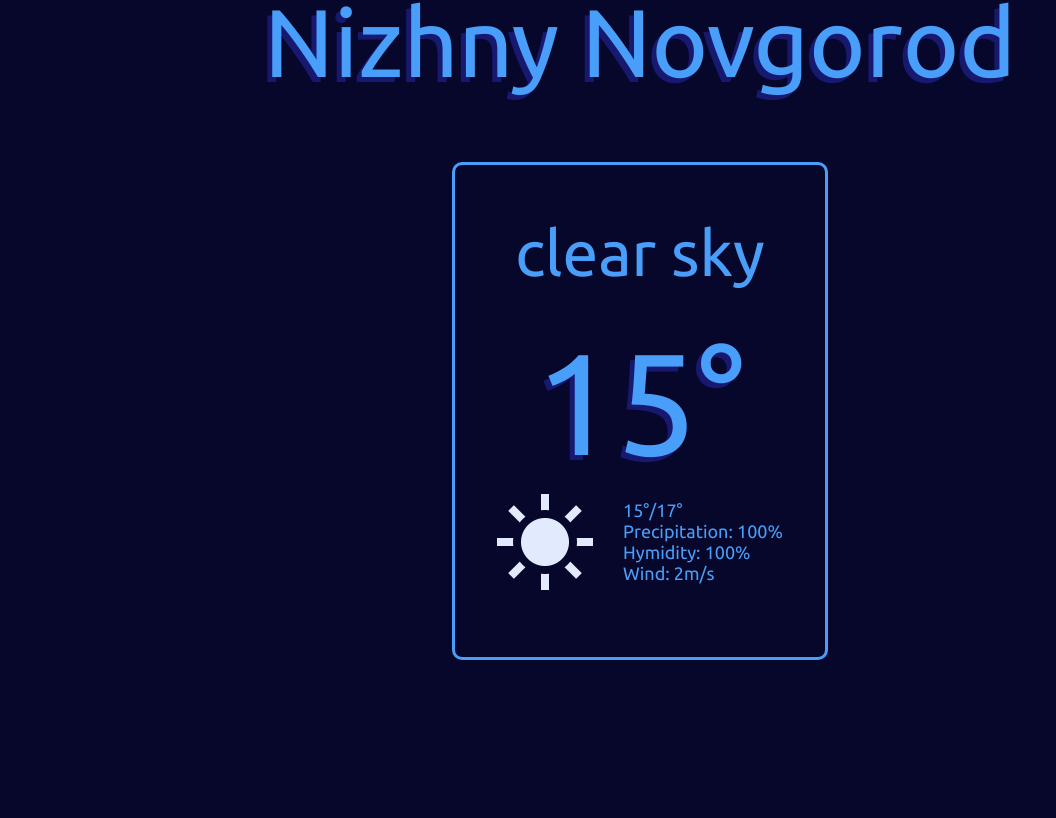
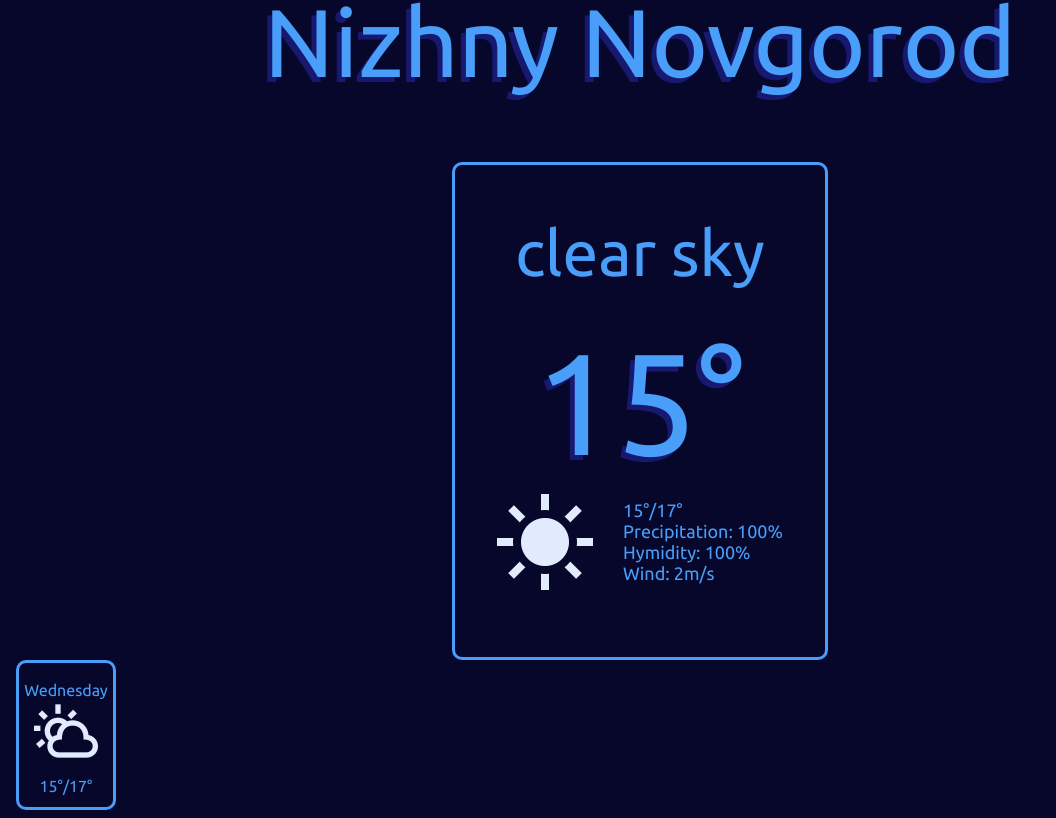
Before and after one commit to kuza2010/angular_weather_dashboard, an Angular app: page / in a window 1280 px wide. Shown: the part 155-973 px from the top of the page, without its empty margins (0-1056 px from the left). Before the commit the page ends 823 px from the top, so only its background shows below. Built offline with nearby package versions, Linux system fonts and the light colour scheme.

Commit message:
Mini dashboard component was added

```diff
--- a/src/app/app.module.ts
+++ b/src/app/app.module.ts
@@ -6,13 +6,15 @@ import { AppComponent } from "./app.component";
 import { HeaderComponent } from "./components/header/header.component";
 import { MainBoardComponent } from "./components/main-board/main-board.component";
 import { BigDashboardComponent } from "./components/big-dashboard/big-dashboard.component";
+import { MiniDashboardComponent } from './components/mini-dashboard/mini-dashboard.component';
 
 @NgModule({
   declarations: [
     AppComponent,
     HeaderComponent,
     MainBoardComponent,
-    BigDashboardComponent
+    BigDashboardComponent,
+    MiniDashboardComponent
   ],
   imports: [BrowserModule, AppRoutingModule],
   providers: [],
--- a/src/app/components/main-board/main-board.component.html
+++ b/src/app/components/main-board/main-board.component.html
@@ -3,4 +3,5 @@
 </div>
 <div class="dashboards">
   <app-big-dashboard></app-big-dashboard>
+  <app-mini-dashboard></app-mini-dashboard>
 </div>
--- /dev/null
+++ b/src/app/components/mini-dashboard/mini-dashboard.component.css
@@ -0,0 +1,33 @@
+.mini-dashoard {
+  width: 100px;
+  height: 150px;
+  text-align: center;
+
+  /* Brilliant Azure */
+  border: 3px solid #489ef9;
+  box-sizing: border-box;
+  border-radius: 10px;
+}
+
+p {
+  margin: 0;
+  padding: 0;
+
+  /* Brilliant Azure */
+  color: #489ef9;
+  text-align: center;
+}
+
+.day {
+  margin-top: 18px;
+}
+
+.average-temperature {
+  margin-top: 11px;
+}
+
+.images {
+  width: 64px;
+  height: 64px;
+  margin-top: 9px;
+}
--- /dev/null
+++ b/src/app/components/mini-dashboard/mini-dashboard.component.html
@@ -0,0 +1,8 @@
+<div class="mini-dashboards">
+  <!-- ngFor div -->
+  <div class="mini-dashoard">
+    <p class="day">Wednesday</p>
+    <img src="../../../assets/iconmonstr-weather-8-64 (1).png" />
+    <p class="average-temperature">15°/17°</p>
+  </div>
+</div>
--- /dev/null
+++ b/src/app/components/mini-dashboard/mini-dashboard.component.ts
@@ -0,0 +1,15 @@
+import { Component, OnInit } from '@angular/core';
+
+@Component({
+  selector: 'app-mini-dashboard',
+  templateUrl: './mini-dashboard.component.html',
+  styleUrls: ['./mini-dashboard.component.css']
+})
+export class MiniDashboardComponent implements OnInit {
+
+  constructor() { }
+
+  ngOnInit() {
+  }
+
+}
```
Also changed, not shown: src/assets/iconmonstr-weather-8-64 (1).png (added), 1 other file (tests, documents, lock files or other folders).
